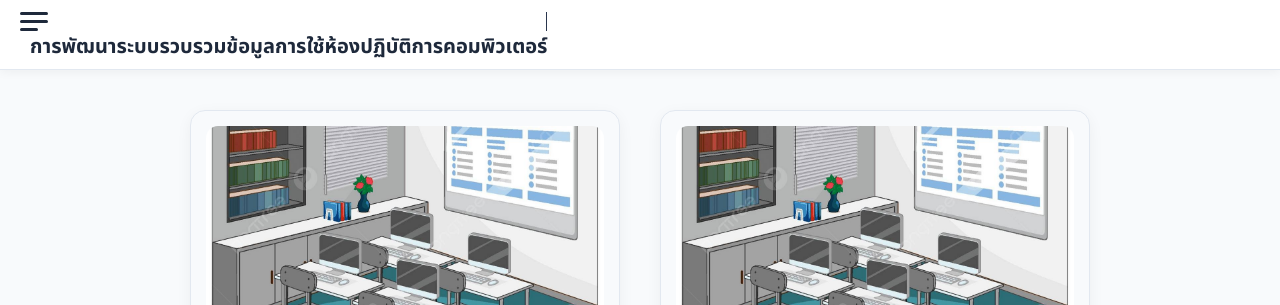
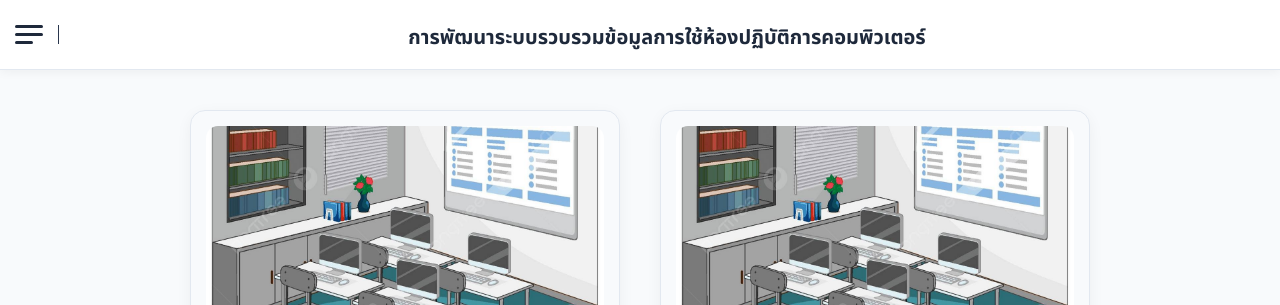
Before and after one commit to mnbvcrewa-star/Computer, a plain HTML site: page index.html in a window 1280 px wide. Shown: the top 305 px of the page. Drawn offline with nearby package versions, Linux system fonts and the light colour scheme.

Commit message:
Update css.css

```diff
--- a/css.css
+++ b/css.css
@@ -25,22 +25,31 @@
        .main-header {
             display: flex;
             align-items: center;
-    padding: 0 20px;
-    height: 70px; /* เพิ่มความสูงเล็กน้อย */
+            padding: 0 15px;
+            height: 70px;
             background: var(--header-bg);
             border-bottom: 1px solid #e2e8f0;
             position: fixed;
-    top: 0; width: 100%; z-index: 1000;
+            top: 0;
+            width: 100%;
+            z-index: 1100;
             box-shadow: 0 2px 10px rgba(0,0,0,0.05);
+    }
+
+    .header-content {
+    display: flex;
+    align-items: center;
+    width: 100%;
+    gap: 10px;
   }
 .main-header h2 {
     font-weight: 700;
-    font-size: 15px; /* ขนาดสำหรับมือถือ */
-    color: var(--text-main);
-    line-height: 1.3;
+    color: var(--text-main) !important;
+    margin: 0;
     flex: 1;
-    text-align: left; /* เปลี่ยนจาก Center เป็น Left เพื่อไม่ให้เบียดปุ่มเมนู */
-    margin-left: 10px;
+    text-align: center;
+    font-size: 16px;
+    line-height: 1.2;
   }
 
         .header-left {
```
Lines whose indentation alone changed are shown as unchanged.
